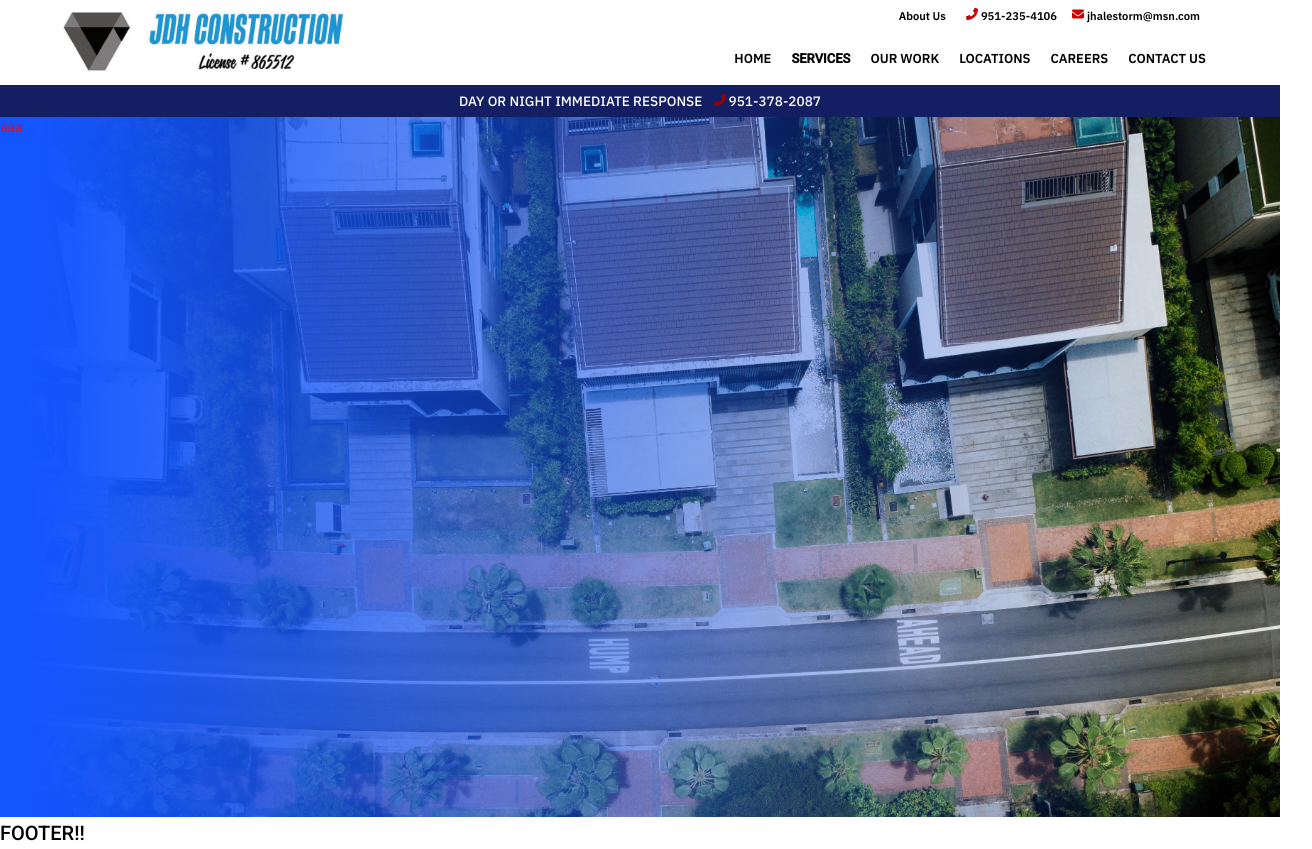
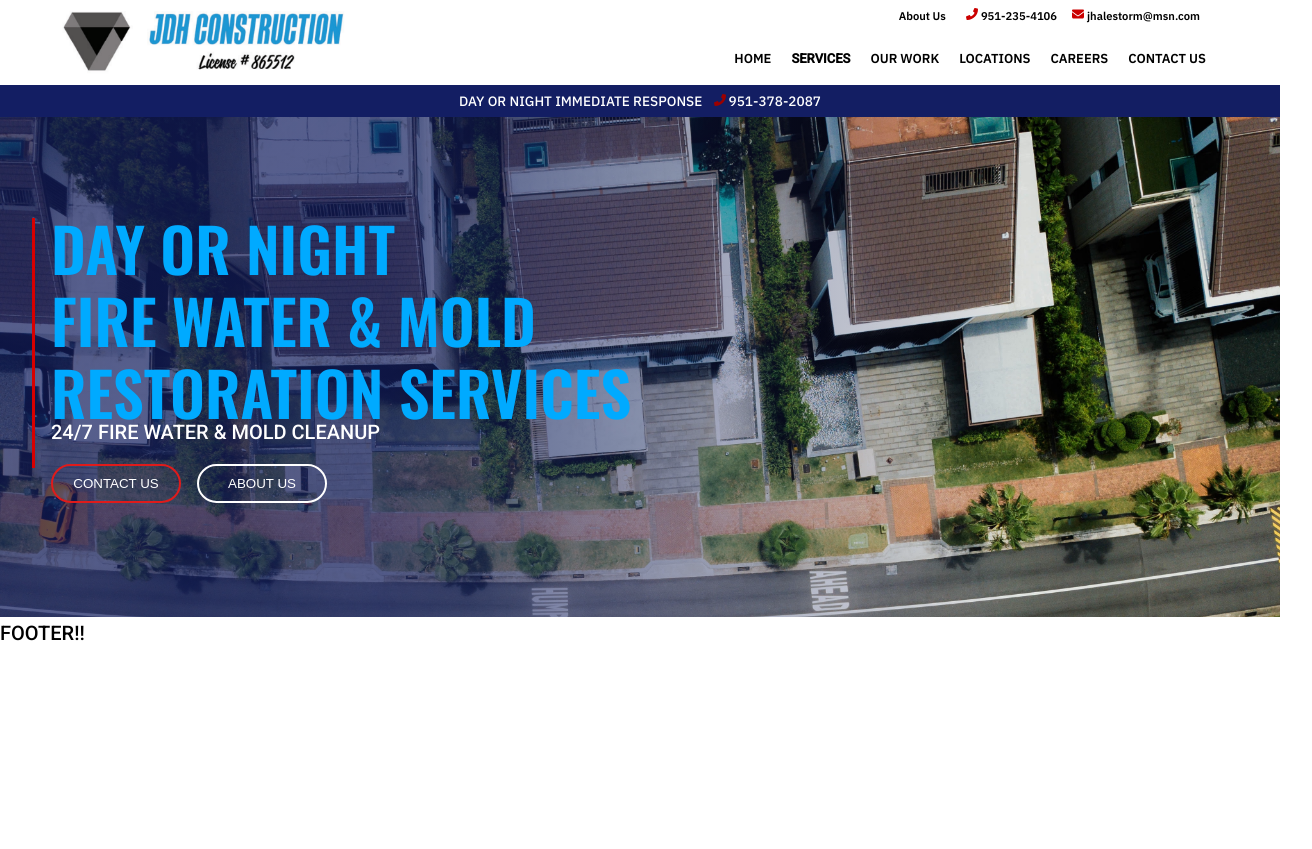
Before and after one commit to khale913/new-JDHconstruction, an Angular app: page / in a window 1280 px wide. Shown: the whole page, 1312 px wide, since content can reach past the window. After the commit the page ends 800 px from the top, so only its background shows below. Built offline with nearby package versions, Linux system fonts and the light colour scheme.

Commit message:
home page

```diff
--- a/src/app/app.component.html
+++ b/src/app/app.component.html
@@ -2,6 +2,11 @@
 <link rel="preconnect" href="https://fonts.gstatic.com" crossorigin>
 <link href="https://fonts.googleapis.com/css2?family=IBM+Plex+Sans:wght@200;300;400;500;600;700&display=swap"
   rel="stylesheet">
+<link rel="preconnect" href="https://fonts.googleapis.com">
+<link rel="preconnect" href="https://fonts.gstatic.com" crossorigin>
+<link
+  href="https://fonts.googleapis.com/css2?family=Montserrat:ital,wght@0,400;0,500;1,400;1,500&family=Oswald:wght@200;400;500;600&display=swap"
+  rel="stylesheet">
 <app-header></app-header>
 <router-outlet></router-outlet>
 <app-footer></app-footer>
--- a/src/app/home/home.component.html
+++ b/src/app/home/home.component.html
@@ -6,7 +6,19 @@
     </svg>951-378-2087</h2>
 </div>
 <div class="image relative">
-  <div class="text">aaa</div>
+  <div class="text">
+    <div class="decor-line"></div>
+    <div class="text-container">
+      <h2 class="main-text margin-bot colored-text">DAY OR NIGHT</h2>
+      <h2 class="main-text colored-text margin-bot">FIRE WATER & MOLD</h2>
+      <h2 class="main-text colored-text">RESTORATION SERVICES</h2>
+      <h2 class="subtext">24/7 FIRE WATER & MOLD CLEANUP</h2>
+      <div class="button-container">
+        <button class="contact-btn">CONTACT US</button>
+        <button class="about-btn">ABOUT US</button>
+      </div>
+    </div>
+  </div>
 </div>
 <!-- <img class="home-img" src="../../assets/images/chuttersnap-jp9JczGYMnY-unsplash.jpg" alt=""> -->
 <!-- <img src="../../assets/images/filtergrade-4T4AcGJvARQ-unsplash.jpg" alt="" class="home-img"> -->
--- a/src/app/home/home.component.scss
+++ b/src/app/home/home.component.scss
@@ -1,3 +1,6 @@
+// font-family: 'Montserrat', sans-serif;
+// font-family: 'Oswald', sans-serif;
+
 * {
   margin: 0;
   padding: 0;
@@ -38,27 +41,96 @@
   position:relative;
 }
 
+// image text
 .text {
   position: absolute;
   color: red;
-  top:0;
+  top: 0;
+  margin-left: 2rem;
+  height: 100%;
+  width: 100%;
+  display: flex;
+  align-items: center;
 }
 
-// .image{
-//   // background:url('../../assets/images/chuttersnap-jp9JczGYMnY-unsplash.jpg') no-repeat;
-//   background-image : linear-gradient(to right, rgb(31, 1, 198) 0%,rgba(147, 147, 147, 0) 100%), url('../../assets/images/newimg.jpg');
-//   // background-repeat: no-repeat;
-//   // background-size:100%;
-//   background-repeat: no-repeat;
-//   background-size: 100% ;
-//   height:0;
-//   padding-top:100.44%;  /* (bg image width/ bg image height) * 100*/
+.decor-line {
+  margin-right: 1rem;
+  margin-bottom: 3rem;
+  height: 250px;
+  width: 3px;
+  background-color: rgb(216, 0, 0);
+}
 
-// }
+.text-container {
+  display: flex;
+  flex-direction: column;
+}
+
+.main-text{
+  font-family: 'Oswald', sans-serif;
+  font-size: 3.8rem;
+  margin: 0;
+  font-weight: 600;
+  color: white;
+}
+
+.subtext {
+  margin-top: .5rem;
+  margin-bottom: 1rem;
+  color: WHITE;
+}
+
+.margin-bot {
+  margin-bottom: 2.5rem;
+}
+
+.colored-text {
+  // color: rgb(223, 27, 27);
+  color: rgb(0, 170, 255);
+}
+
+
+
+.location {
+  font-size: 1.6rem;
+}
+
+.button-container {
+  width: 100%;
+  display: flex;
+  flex-direction: row;
+
+}
+
+.contact-btn {
+  border-radius: 2rem;
+  width: min-content;
+  min-width: 130px;
+  padding: 10px 20px;
+  white-space: nowrap;
+  background-color: transparent;
+  border: 2px solid rgb(223, 27, 27);
+  color: white;
+  margin-right: 1rem;
+}
+.about-btn {
+  border-radius: 2rem;
+  width: min-content;
+  min-width: 130px;
+  padding: 10px 20px;
+  white-space: nowrap;
+  background-color: transparent;
+  border: 2px solid white;
+  color: white;
+}
+
+//////////////////////
 
 .image {
-  height: 700px;
-  background-image: linear-gradient(to right, rgb(19, 86, 255) 2%, transparent 95%),
+  height: 500px;
+  // background-image: linear-gradient(to right, rgba(40, 69, 255, 0.659) 40%, transparent 80%),
+  //                   url('../../assets/images/newimg.jpg');
+  background-image: linear-gradient(to right, rgba(19, 30, 99, 0.675) 30%, transparent 80%),
                     url('../../assets/images/newimg.jpg');
   background-repeat: no-repeat;
   background-size: 100% 100%, cover;
```
Also changed, not shown: src/assets/images/croppedimg.jpg (added).
